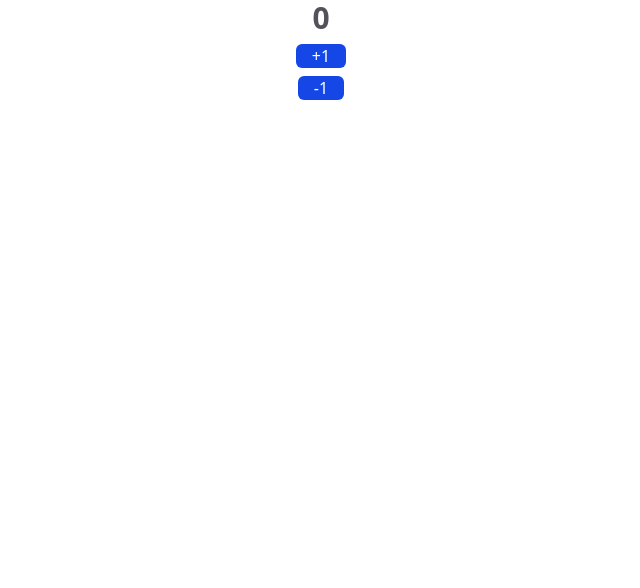
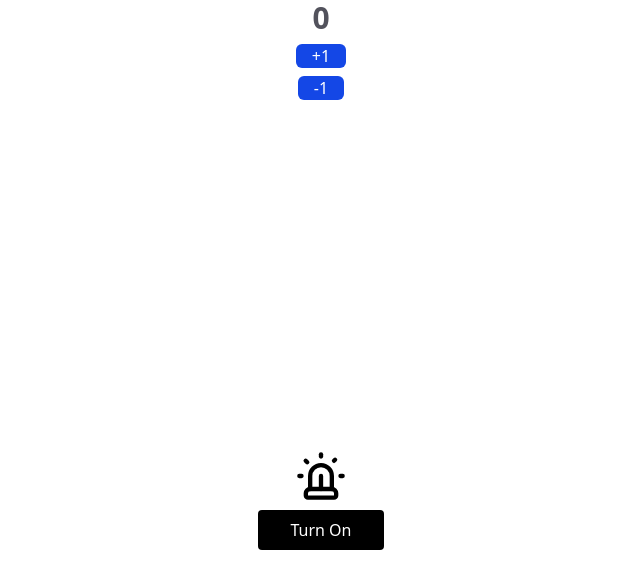
Before and after one commit to Mahtab-217/React_Hook, a React (Vite) app: page / in a window 1280 px wide. Shown: the top 588 px of the page, without its empty margins (319-959 px from the left). Built offline with nearby package versions, Linux system fonts and the light colour scheme.

Commit message:
turning on and off added

```diff
--- a/package.json
+++ b/package.json
@@ -10,6 +10,7 @@
     "preview": "vite preview"
   },
   "dependencies": {
+    "lucide-react": "^1.16.0",
     "react": "^19.2.6",
     "react-dom": "^19.2.6"
   },
--- a/src/App.jsx
+++ b/src/App.jsx
@@ -7,6 +7,7 @@ import Effect5 from "./Effect5";
 import Effect6 from "./Effect6";
 import Effect7 from "./Effect7";
 import Reducer1 from "./Reducer1";
+import Reducer2 from "./Reducer2";
 
 export default function App(){
   return (
@@ -20,6 +21,7 @@ export default function App(){
       {/* <Effect7/> */}
       {/* <DarkMode/> */}
       <Reducer1/>
+      <Reducer2/>
     </div>
   )
 }
--- /dev/null
+++ b/src/Reducer2.jsx
@@ -0,0 +1,19 @@
+import { Siren } from 'lucide-react'
+import React, { useReducer } from 'react'
+
+function Reducer2() {
+    function func(state, action){
+        return state = action.payload;
+    }
+    const [data,action]=useReducer(func, false)
+  return (
+    <div className='w-full min-h-screen flex justify-center items-center '>
+        <div className='w-fit p-8 flex-col flex items-center space-y-2'>
+            <Siren size={52} className={`${data? 'fill-yellow-300 text-yellow-500': ''}`}/>
+            <button onClick={()=>action({type: 'light', payload: !data})} className={`py-2 px-8 rounded-sm ${data? 'bg-red-700 text-white': "bg-black text-white"}`}>{data ? 'Turn Off' : 'Turn On'}</button>
+        </div>
+    </div>
+  )
+}
+
+export default Reducer2
```
Also changed, not shown: 1 other file (tests, documents, lock files or other folders).
